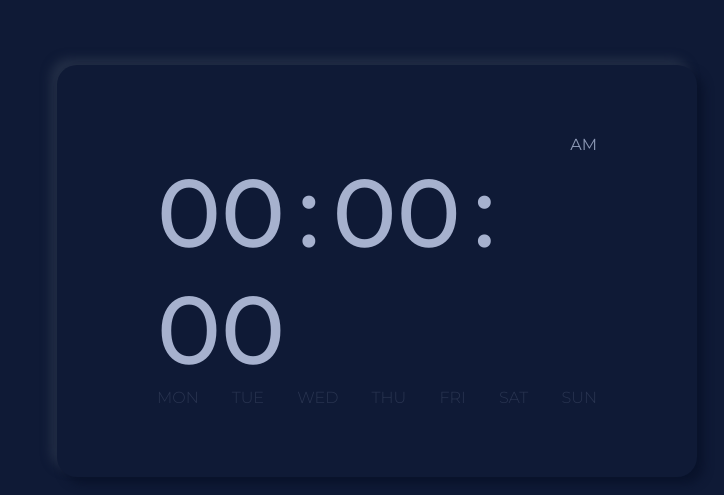
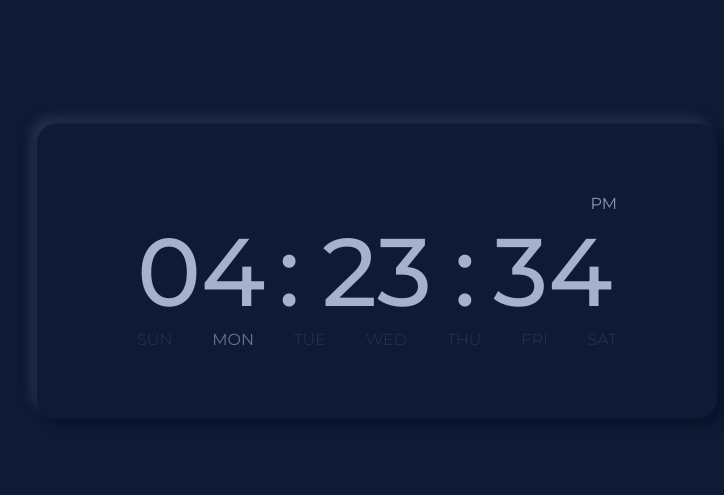
Before and after one commit to hyesuhong/clock.js, a plain HTML site: page demo/index.html in a window 1280 px wide. Shown: the part 129-624 px from the top of the page, without its empty margins (263-987 px from the left). Drawn offline with Linux system fonts and the light colour scheme.

Commit message:
print simple digital clock

```diff
--- a/clock.js
+++ b/clock.js
@@ -1,3 +1,34 @@
 'use strict';
 
-console.log('clock');
+// time boxes
+const time_period = document.querySelector('#PERIOD');
+const hours_box = document.querySelector('#HOURS');
+const minutes_box = document.querySelector('#MINUTES');
+const seconds_box = document.querySelector('#SECONDS');
+const weeks = document.querySelector('#WEEKS');
+
+function addZero(num) {
+  num < 10 ? (num = '0' + num) : (num = num);
+  return num;
+}
+
+setInterval(() => {
+  const today = new Date();
+  const day = today.getDay();
+  const hours = today.getHours();
+  const minutes = today.getMinutes();
+  const seconds = today.getSeconds();
+
+  if (12 < hours) {
+    hours_box.innerText = addZero(hours - 12);
+    time_period.innerText = 'PM';
+  } else {
+    hours_box.innerText = addZero(hours);
+    time_period.innerText = 'AM';
+  }
+
+  minutes_box.innerText = addZero(minutes);
+  seconds_box.innerText = addZero(seconds);
+
+  weeks.children[day].classList.add('on');
+}, 1000);
--- a/demo/index.html
+++ b/demo/index.html
@@ -16,13 +16,13 @@
         >&thinsp;&colon;&thinsp;<span id="SECONDS">00</span>
       </h1>
       <ul id="WEEKS">
+        <li>SUN</li>
         <li>MON</li>
         <li>TUE</li>
         <li>WED</li>
         <li>THU</li>
         <li>FRI</li>
         <li>SAT</li>
-        <li>SUN</li>
       </ul>
     </div>
   </body>
--- a/demo/style.css
+++ b/demo/style.css
@@ -32,6 +32,7 @@ body .wrapper {
   top: 50%;
   left: 50%;
   transform: translate(-50%, -50%);
+  width: 680px;
   padding: 70px 100px;
   background: #0f1a36;
   border-radius: 20px;
@@ -47,9 +48,18 @@ body .wrapper {
 }
 
 .wrapper > h1 {
+  display: flex;
+  align-items: center;
+  justify-content: center;
   font-size: 6em;
   font-weight: 500;
   color: #a6b1ce;
+}
+
+.wrapper > h1 > span {
+  display: inline-block;
+  width: 130px;
+  text-align: center;
 }
 
 .wrapper > ul#WEEKS {
@@ -63,3 +73,8 @@ body .wrapper {
   opacity: 0.2;
   font-weight: 300;
 }
+
+.wrapper > ul#WEEKS > li.on {
+  opacity: 0.7;
+  font-weight: 400;
+}
```
